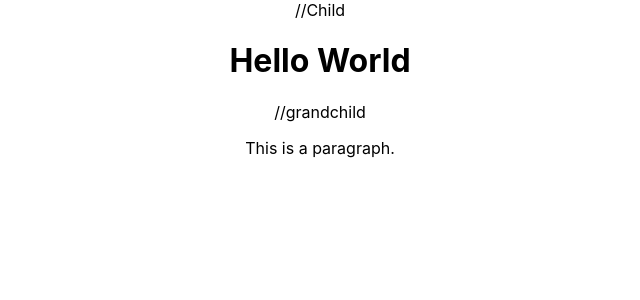
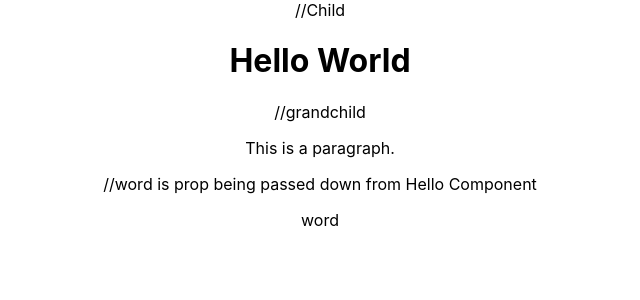
Before and after one commit to mekowalski/test-app, a React (Create React App) app: page / in a window 1280 px wide. Shown: the top 300 px of the page, without its empty margins (320-960 px from the left). Built offline with nearby package versions, Linux system fonts and the light colour scheme.

Commit message:
made a parent, child and grandchild component, used props to pass from parent to child

```diff
--- a/src/hello.js
+++ b/src/hello.js
@@ -7,7 +7,7 @@ class Hello extends Component {
       <div>
         <h1>Hello World</h1>
         //grandchild
-        <Test />
+        <Test word='word'/>
       </div>
     )
   }
--- a/src/test.js
+++ b/src/test.js
@@ -3,9 +3,17 @@ import React, {Component} from 'react'
 //presentational/only renders props
 
 class Test extends Component {
+  constructor(props) {
+    super(props)
+  }
+
   render() {
     return(
-      <p>This is a paragraph.</p>
+      <div>
+        <p>This is a paragraph.</p>
+        //word is prop being passed down from Hello Component
+        <p>{this.props.word}</p>
+      </div>
     )
   }
 }
```
